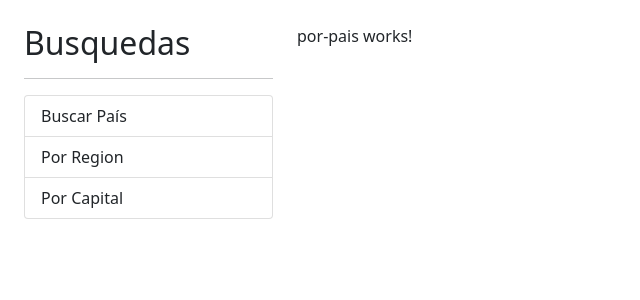
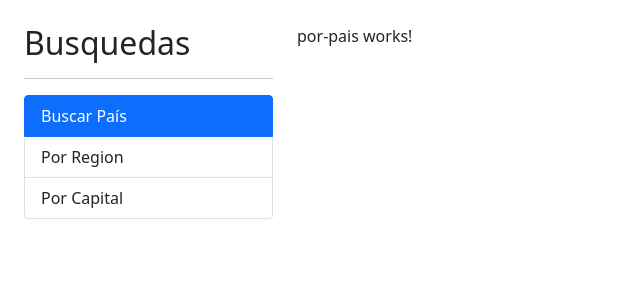
Before and after one commit to LuisCutzal/03-paisesApp, an Angular app: page / in a window 1280 px wide. Shown: the top 300 px of the page, without its empty margins (0-640 px from the left). Built offline with nearby package versions, Linux system fonts and the light colour scheme.

Commit message:
RouterLink

```diff
--- a/src/app/app.component.html
+++ b/src/app/app.component.html
@@ -3,9 +3,29 @@
         <h2>Busquedas</h2>
         <hr>
         <ul class="list-group">
-            <li class="list-group-item">Buscar País</li>
-            <li class="list-group-item">Por Region</li>
-            <li class="list-group-item">Por Capital</li>
+            <li
+                class="list-group-item"
+                routerLink=""
+                routerLinkActive="active"
+                [routerLinkActiveOptions]="{exact:true}"
+            >
+                Buscar País
+            </li>
+            <li
+                class="list-group-item"
+                routerLink="Region"
+                routerLinkActive="active"
+
+            >
+                Por Region
+            </li>
+            <li
+                routerLink="Capital"
+                class="list-group-item"
+                routerLinkActive="active"
+            >
+                Por Capital
+            </li>
         </ul>
     </div>
     <div class="col">
```
